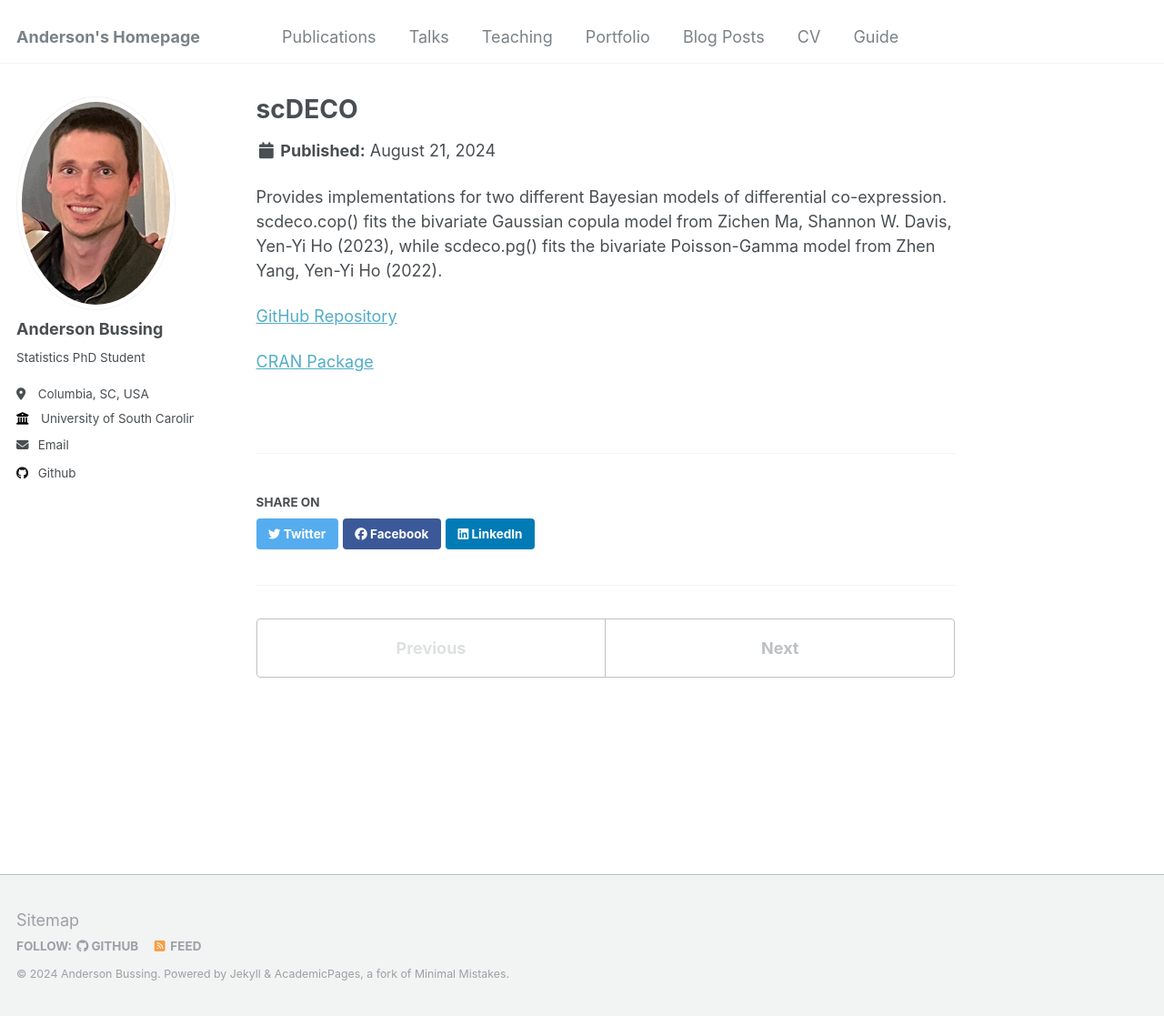
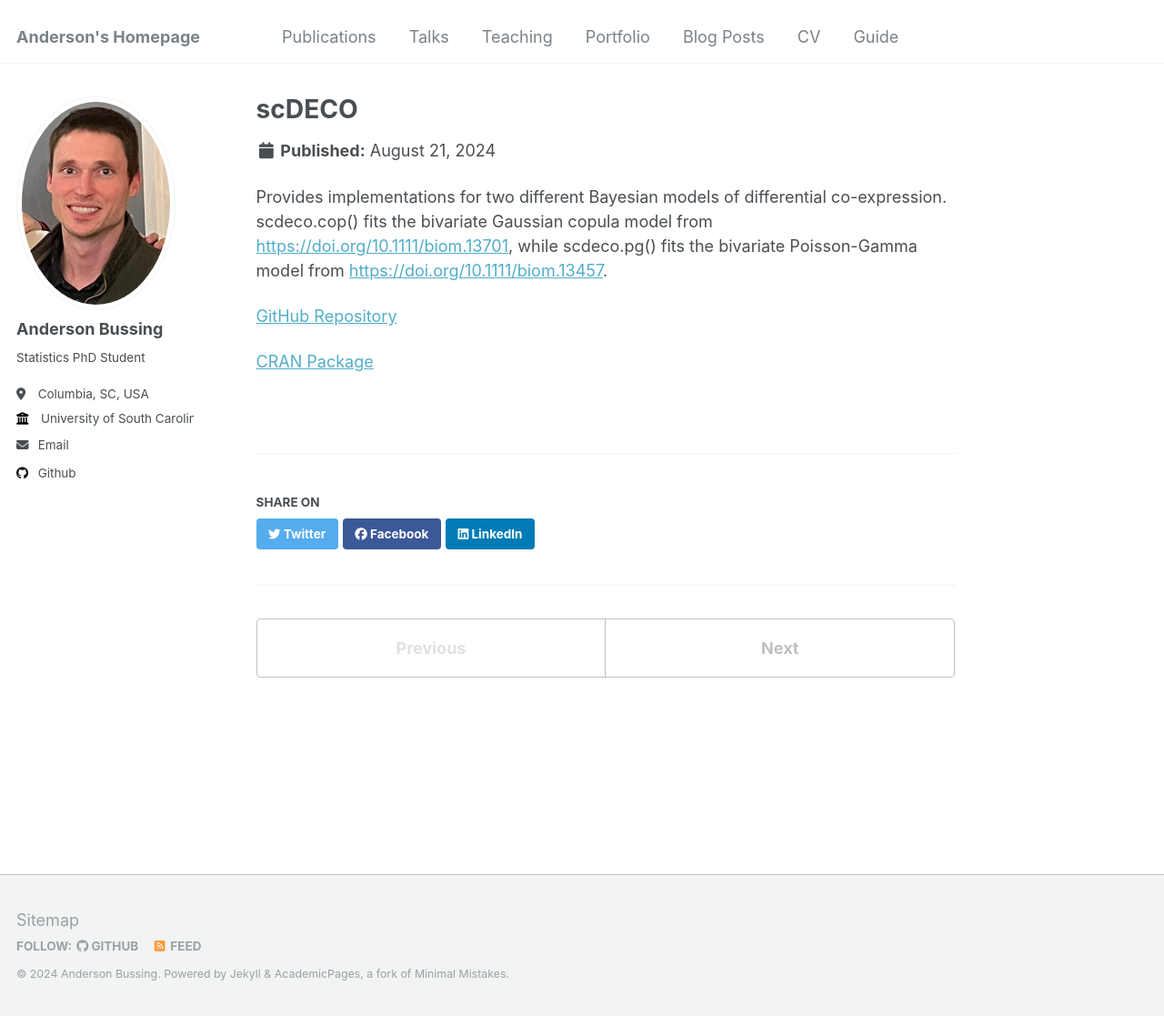
Before and after one commit to abussing/abussing.github.io, a Jekyll site: the page built from _portfolio/portfolio-1.md, in a window 1280 px wide and 1117 px high. Shown: the whole window at 91% size. Built offline with Jekyll 4.4.1, drawn with Linux system fonts in a browser that asks for light colours.

Commit message:
Update portfolio-1.md

```diff
--- a/_portfolio/portfolio-1.md
+++ b/_portfolio/portfolio-1.md
@@ -4,7 +4,7 @@ excerpt: "R package implementing flexible Bayesian models for estimating differe
 collection: portfolio
 ---
 
-Provides implementations for two different Bayesian models of differential co-expression. scdeco.cop() fits the bivariate Gaussian copula model from Zichen Ma, Shannon W. Davis, Yen-Yi Ho (2023), while scdeco.pg() fits the bivariate Poisson-Gamma model from Zhen Yang, Yen-Yi Ho (2022).
+Provides implementations for two different Bayesian models of differential co-expression. scdeco.cop() fits the bivariate Gaussian copula model from [https://doi.org/10.1111/biom.13701](https://doi.org/10.1111/biom.13701), while scdeco.pg() fits the bivariate Poisson-Gamma model from [https://doi.org/10.1111/biom.13457](https://doi.org/10.1111/biom.13457).
 
 [GitHub Repository](https://github.com/YenYiHo-Lab/scDECO)
 
```
